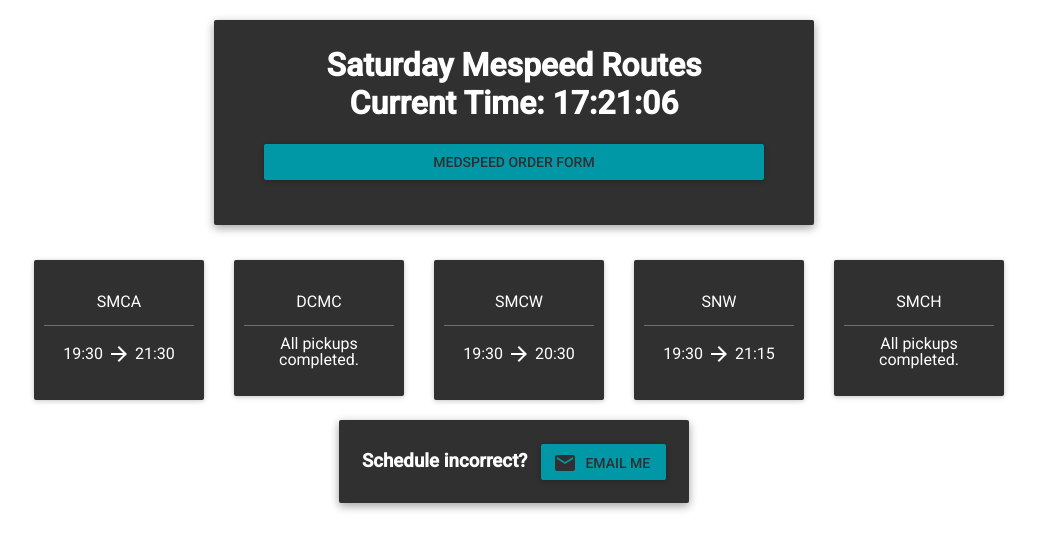
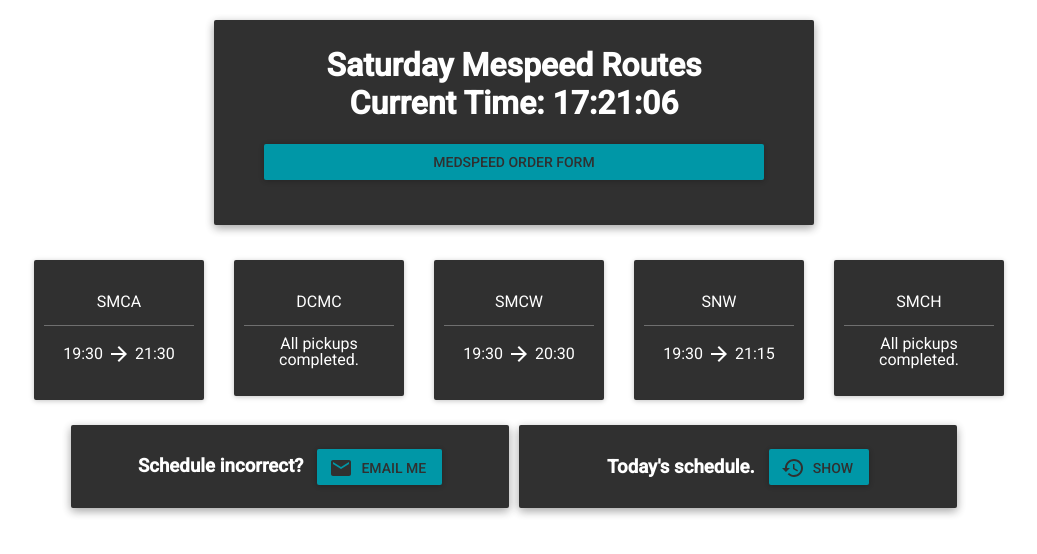
Before and after one commit to vpicone/BloodbankPal, a React (Create React App) app: page / in a window 1280 px wide. Shown: the top 554 px of the page, without its empty margins (126-1163 px from the left). Built offline with nearby package versions, Linux system fonts and the light colour scheme; what react-tap-event-plugin would draw is missing.

Commit message:
Add show schedule button.

```diff
--- a/src/App.js
+++ b/src/App.js
@@ -18,7 +18,15 @@
     super(props);
     this.state = {
       currentTime: new Date(),
+      showEntireSchedule: false,
     };
+    this.showSchedule = this.showSchedule.bind(this);
+  }
+
+  showSchedule(){
+    this.setState((prevState, props) => {
+      return {showEntireSchedule: !prevState.showEntireSchedule};
+    });
   }
 
   dayString(day) {
@@ -84,7 +92,7 @@
         })
 
         console.log(finished);
-        return finished;
+        return (finished);
 
   }
 
@@ -107,9 +115,10 @@
                       dayOfWeek={dayOfWeekString} />
             <HospitalContainer className = 'HospitalContainer'
                                currentTimeString={currentTimeString}
+                               showEntireSchedule={this.state.showEntireSchedule}
                                complete = {this.allRoutesDone(currentTimeString)}
                                dayOfWeek = {dayOfWeekString} />
-            <Footer />
+            <Footer showSchedule = {this.showSchedule}/>
           </div>
         </MuiThemeProvider>
       </div>
--- a/src/Footer.js
+++ b/src/Footer.js
@@ -2,14 +2,16 @@
 import Paper from 'material-ui/Paper';
 import RaisedButton from 'material-ui/RaisedButton';
 import EmailIcon from 'material-ui/svg-icons/communication/email';
+import History from 'material-ui/svg-icons/action/history';
 
 
 
 const Footer = (props) => {
 
     const style = {
-        width: "350px",
-        margin: "auto",
+        flex: '1',
+        alignItems: 'center',
+        margin: '5px',
         position: "relative",
         bottom: '0',
     };
@@ -19,7 +21,7 @@
         display: "inline-block",
     };
     return (
-        <div>
+        <div style={{display: 'flex', marginLeft:"15%", marginRight:"15%"}}>
 					<Paper zDepth={2} style={style}>
 						<h3 style={textStyle}>Schedule incorrect?&nbsp;&nbsp;&nbsp;
 							<span>
@@ -31,6 +33,17 @@
 							</span>
 						</h3>
 					</Paper>
+					<Paper zDepth={2} style={style}>
+						<h3 style={textStyle}>Today's schedule.&nbsp;&nbsp;&nbsp;
+							<span>
+								<RaisedButton label="Show"
+									primary='true'
+									icon={<History />}
+									onClick={props.showSchedule}
+								/>
+							</span>
+						</h3>
+					</Paper>
         </div>
     )
 }
--- a/src/Hospital.js
+++ b/src/Hospital.js
@@ -25,14 +25,7 @@
 
 class Hospital extends React.Component {
 
-    constructor(props)
-    {
-        super(props);
-        this.state = {
-            remainingTimes: this.props.remainingTimes,
-        }
 
-    }
 
     formatTime(time){
         return (time.slice(0,2) + ':' + time.slice(2,4));
--- a/src/HospitalContainer.js
+++ b/src/HospitalContainer.js
@@ -15,7 +15,9 @@
             return time.pickup > this.props.currentTimeString
         });
 
-        return(remainingTimes);
+        //checks if the schedule is hidden. If it isn't return all the times to show.
+        const returnTimes = this.props.showEntireSchedule ? times[this.props.dayOfWeek.toLowerCase()] : remainingTimes;
+        return(returnTimes);
 
     }
 
@@ -41,11 +43,21 @@
 
 
     render () {
-        return (
-            <div className="HospitalContainer">
-                {this.props.complete ? <EndOfRoutes /> : this.displayHospitals() }
-            </div>
-        );
+
+        if(this.props.showEntireSchedule) {
+            return (
+                <div className="HospitalContainer">
+                    {this.displayHospitals()}
+                </div>
+            );
+        }
+        else {
+            return (
+                <div className="HospitalContainer">
+                    {this.props.complete ? <EndOfRoutes /> : this.displayHospitals() }
+                </div>
+            );
+        }
     }
 }
 
```
